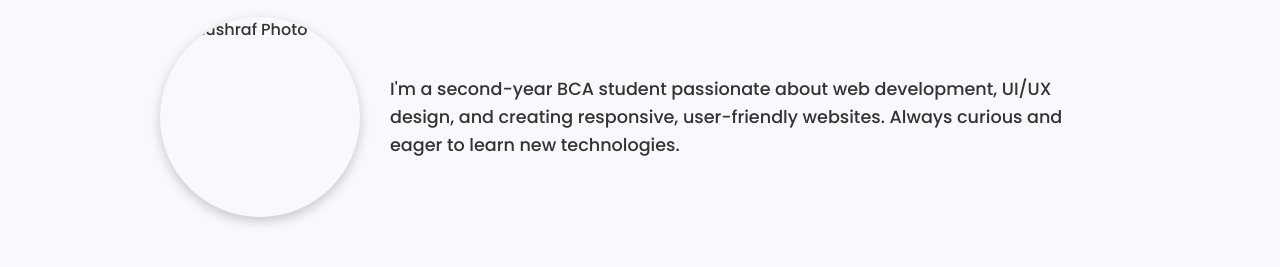
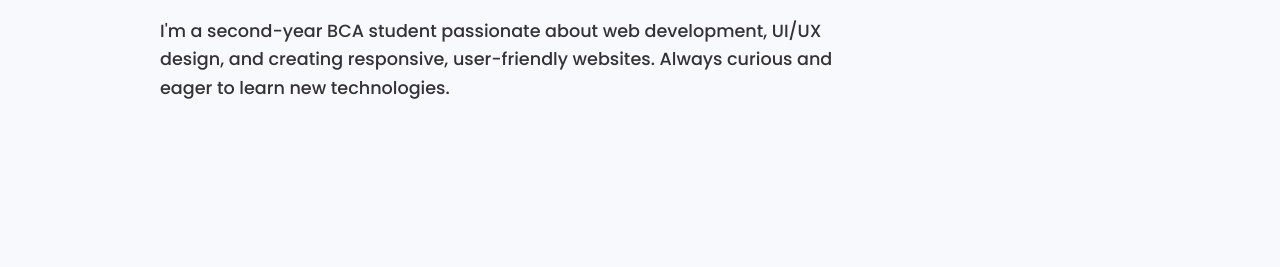
Before and after one commit to 24h038-cell/webdemo, a plain HTML site: page index.html in a window 1280 px wide. Shown: the part 347-614 px from the top of the page. Drawn offline with Linux system fonts and the light colour scheme.

Commit message:
Update index.html

```diff
--- a/index.html
+++ b/index.html
@@ -159,8 +159,6 @@
   <section id="about" class="about">
     <h2>About Me</h2>
     <div class="about-container">
-      <!-- 👉 Replace "myphoto.jpg" with your actual photo filename -->
-      <img src="D:\webdemo\profile.jpg" alt="s mushraf Photo">
       <p>
         I'm a second-year BCA student passionate about web development, UI/UX design, and creating responsive, user-friendly websites. Always curious and eager to learn new technologies.
       </p>
@@ -211,4 +209,5 @@
   </footer>
 
 </body>
+
 </html>
```
